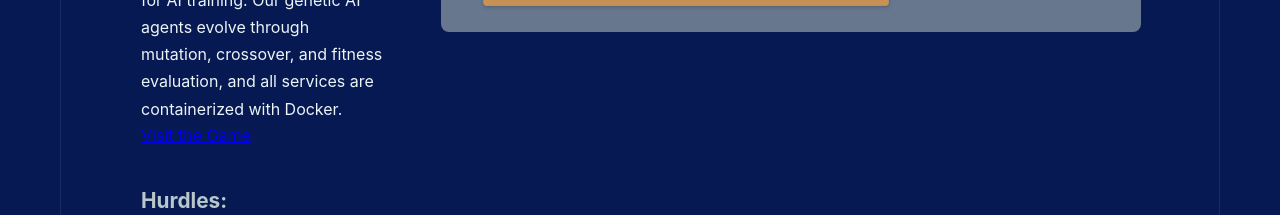
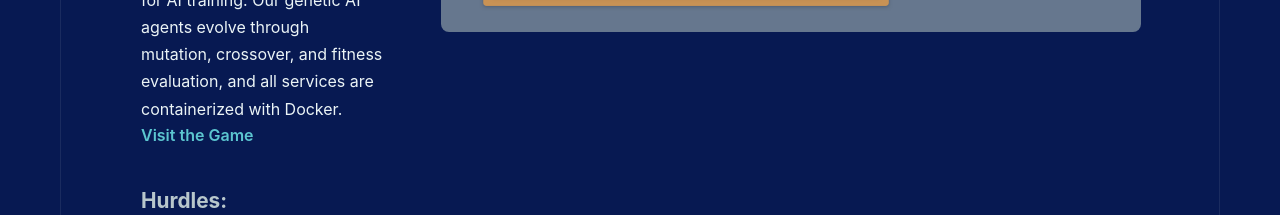
Before and after one commit to Lalindolane/Portfolio, a React (Vite) app in the folder my-portfolio/: page / in a window 1280 px wide. Shown: the part 1520-1735 px from the top of the page. Built offline with nearby package versions, Linux system fonts and the light colour scheme.

Commit message:
game link

```diff
--- a/my-portfolio/src/components/Experience.tsx
+++ b/my-portfolio/src/components/Experience.tsx
@@ -101,7 +101,13 @@ export default function Experience() {
                             through mutation, crossover, and fitness evaluation, and all
                             services are containerized with Docker.
                         </p>
-                        <a href='https://tav.djackson.dev/' target="_blank" rel="noopener noreferrer">
+                        <a style={{
+                            color: "var(--blue-soft)",
+                            textDecoration: "none",
+                            fontWeight: 600,
+                            transition: "color 0.2s ease",
+                        }}
+                            href='https://tav.djackson.dev/' target="_blank" rel="noopener noreferrer">
                             Visit the Game
                         </a>
                     </div>
```
